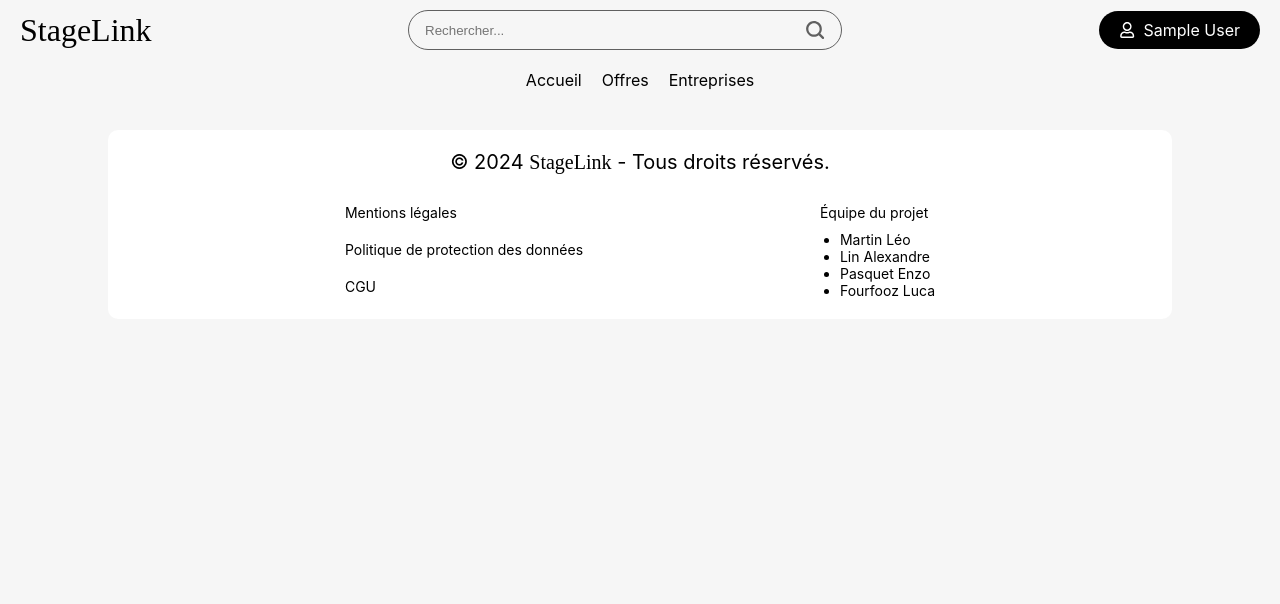
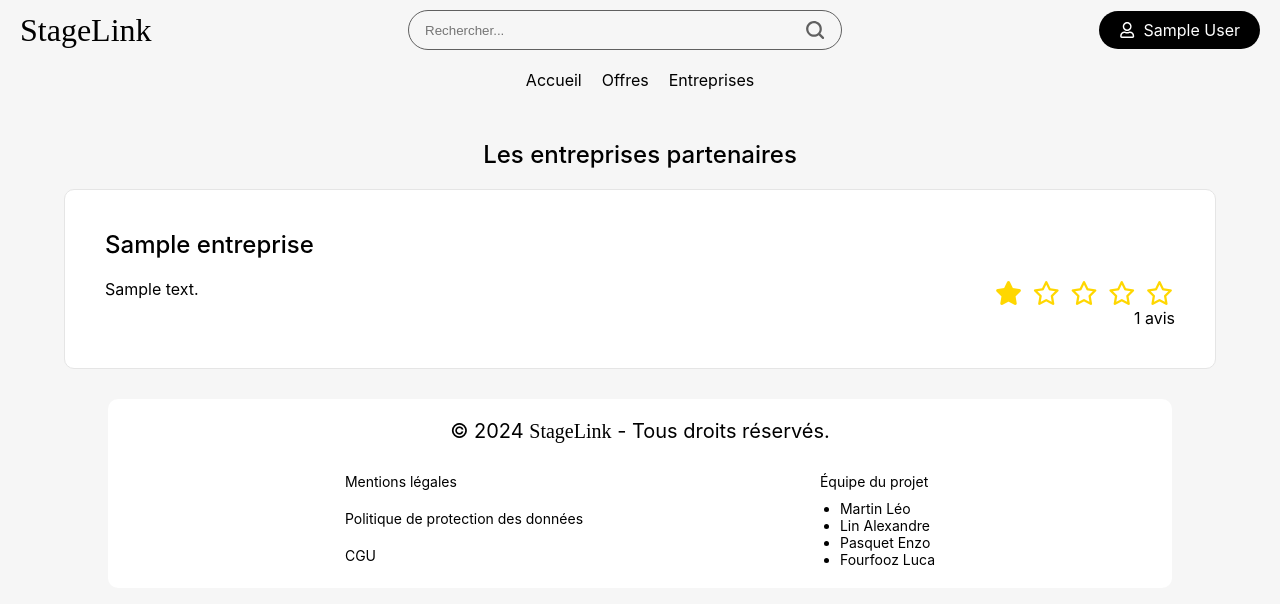
Before and after one commit to GuiZaZotte/WEB4ALL-stagelink, a PHP site: page /entreprises.php in a window 1280 px wide. Shown: the top 604 px of the page. Run offline with PHP 8.4, Linux system fonts and the light colour scheme; the visitor is signed in with stand-in values (Sample User, id 1); tables that the repository leaves empty hold one stand-in row (values such as "Sample post"); some web fonts are replaced.

Commit message:
entreprise

```diff
--- a/src/Entreprises.php
+++ b/src/Entreprises.php
@@ -1,9 +1,157 @@
 <?php
 $pageTitle = "Entreprises - StageLink";
+require_once 'config.php';
 include('header.php');
+
+// Récupérer toutes les entreprises avec leur note moyenne
+$sql = "SELECT e.*,
+        COALESCE(AVG(ev.note), 0) as note_moyenne,
+        COUNT(ev.id) as nombre_avis
+        FROM Entreprises e
+        LEFT JOIN Evaluations ev ON e.id = ev.entreprise_id
+        GROUP BY e.id
+        ORDER BY e.nom";
+
+$result = $conn->query($sql);
 ?>
+
+<head>
+    <link rel="stylesheet" href="style/entreprises.css" />
+    <link rel="stylesheet" href="https://cdnjs.cloudflare.com/ajax/libs/font-awesome/6.0.0/css/all.min.css">
+</head>
+
 <div class="easter-egg">
-    <img src="img/favicon.svg" alt="" class="logo" /><img src="img/Frame 3 (1).svg" alt="" class="logo-text" />
+    <img src="img/favicon.svg" alt="" class="logo" />
+    <img src="img/Frame 3 (1).svg" alt="" class="logo-text" />
 </div>
 
+<div class="entreprises">
+    <h2>Les entreprises partenaires</h2>
+
+    <?php while ($row = $result->fetch_assoc()):
+        $note_moyenne = round($row['note_moyenne'], 1);
+        $nombre_avis = $row['nombre_avis'];
+    ?>
+    <div class="container">
+        <div class="entreprise-header">
+            <h2><?= htmlspecialchars($row['nom']) ?></h2>
+
+        </div>
+
+        <div class="entreprise-info">
+            <?php if(isset($_SESSION['email'])): ?>
+            <div class="rating">
+                <div class="stars" data-entreprise-id="<?= $row['id'] ?>">
+                    <?php for($i = 1; $i <= 5; $i++): ?>
+                    <i class="star fa-star <?= $i <= $note_moyenne ? 'fas' : 'far' ?>" data-value="<?= $i ?>"></i>
+                    <?php endfor; ?>
+                </div>
+                <span class="avis-count"><?= $nombre_avis ?> avis</span>
+            </div>
+            <?php endif; ?>
+            <p><?= nl2br(htmlspecialchars($row['description'] ?? '')) ?></p>
+            <?php if(!empty($row['site_web'])): ?>
+            <p><strong>Site web :</strong>
+                <a href="<?= htmlspecialchars($row['site_web']) ?>" target="_blank">
+                    <?= htmlspecialchars($row['site_web']) ?>
+                </a>
+            </p>
+            <?php endif; ?>
+            <?php if(!empty($row['adresse'])): ?>
+            <p><strong>Adresse :</strong> <?= htmlspecialchars($row['adresse']) ?></p>
+            <?php endif; ?>
+        </div>
+    </div>
+    <?php endwhile; ?>
+</div>
+
+
+
+<script>
+document.addEventListener('DOMContentLoaded', function() {
+    document.querySelectorAll('.stars').forEach(starsContainer => {
+        const stars = starsContainer.querySelectorAll('.star');
+        const entrepriseId = starsContainer.dataset.entrepriseId;
+
+        stars.forEach(star => {
+            // Gestion du survol
+            star.addEventListener('mouseover', function() {
+                const rating = this.dataset.value;
+                stars.forEach(s => {
+                    if (s.dataset.value <= rating) {
+                        s.classList.remove('far');
+                        s.classList.add('fas');
+                    } else {
+                        s.classList.remove('fas');
+                        s.classList.add('far');
+                    }
+                });
+            });
+
+            // Rétablir l'affichage initial quand la souris quitte la zone
+            starsContainer.addEventListener('mouseleave', function() {
+                const currentRating = this.getAttribute('data-rating') || 0;
+                stars.forEach(s => {
+                    if (s.dataset.value <= currentRating) {
+                        s.classList.remove('far');
+                        s.classList.add('fas');
+                    } else {
+                        s.classList.remove('fas');
+                        s.classList.add('far');
+                    }
+                });
+            });
+
+            // Gestion du clic
+            star.addEventListener('click', function() {
+                if (!confirm('Voulez-vous vraiment noter cette entreprise ?')) return;
+
+                const rating = this.dataset.value;
+                fetch('rate_entreprise.php', {
+                        method: 'POST',
+                        headers: {
+                            'Content-Type': 'application/json',
+                            'X-Requested-With': 'XMLHttpRequest'
+                        },
+                        body: JSON.stringify({
+                            entreprise_id: entrepriseId,
+                            note: rating
+                        }),
+                        credentials: 'same-origin'
+                    })
+                    .then(response => response.json())
+                    .then(data => {
+                        if (data.success) {
+                            starsContainer.setAttribute('data-rating', rating);
+                            const avisCount = starsContainer.parentElement
+                                .querySelector('.avis-count');
+                            avisCount.textContent = data.nombre_avis + ' avis';
+
+                            // Mettre à jour les étoiles
+                            stars.forEach(s => {
+                                if (s.dataset.value <= data.moyenne) {
+                                    s.classList.remove('far');
+                                    s.classList.add('fas');
+                                } else {
+                                    s.classList.remove('fas');
+                                    s.classList.add('far');
+                                }
+                            });
+
+                            alert('Merci pour votre évaluation !');
+                        } else {
+                            throw new Error(data.message ||
+                                'Erreur lors de l\'évaluation');
+                        }
+                    })
+                    .catch(error => {
+                        console.error('Erreur:', error);
+                        alert('Une erreur est survenue lors de l\'évaluation');
+                    });
+            });
+        });
+    });
+});
+</script>
+
 <?php include("footer.php"); ?>
--- a/src/style/entreprises.css
+++ b/src/style/entreprises.css
@@ -0,0 +1,57 @@
+.container {
+  background-color: var(--couleur-container);
+  display: flex;
+  flex-direction: column;
+  gap: 20px;
+  width: auto;
+  padding: 40px;
+  border-radius: 10px;
+  border: solid 1px var(--couleur-bordure-container);
+  transition: all 0.2s;
+}
+
+h2 {
+  font-size: 24px;
+  text-align: center;
+  font-weight: 500;
+}
+
+.container h2 {
+  width: fit-content;
+}
+
+.entreprises {
+  display: flex;
+  flex-direction: column;
+  gap: 20px;
+  width: 90vw;
+  max-width: 1220px;
+  margin: 40px auto 0 auto;
+}
+.rating {
+  display: flex;
+  flex-direction: column;
+  align-items: flex-end;
+  width: fit-content;
+}
+
+.stars {
+  color: #ffd700;
+  font-size: 24px;
+}
+
+.star {
+  cursor: pointer;
+  transition: color 0.2s;
+  margin: 0 2px;
+}
+
+.star:hover {
+  color: #ffed4a;
+}
+
+.entreprise-info {
+  display: flex;
+  flex-direction: row-reverse;
+  justify-content: space-between;
+}
```
Also changed, not shown: src/rate_entreprise.php (added, +96 -0 lines).
